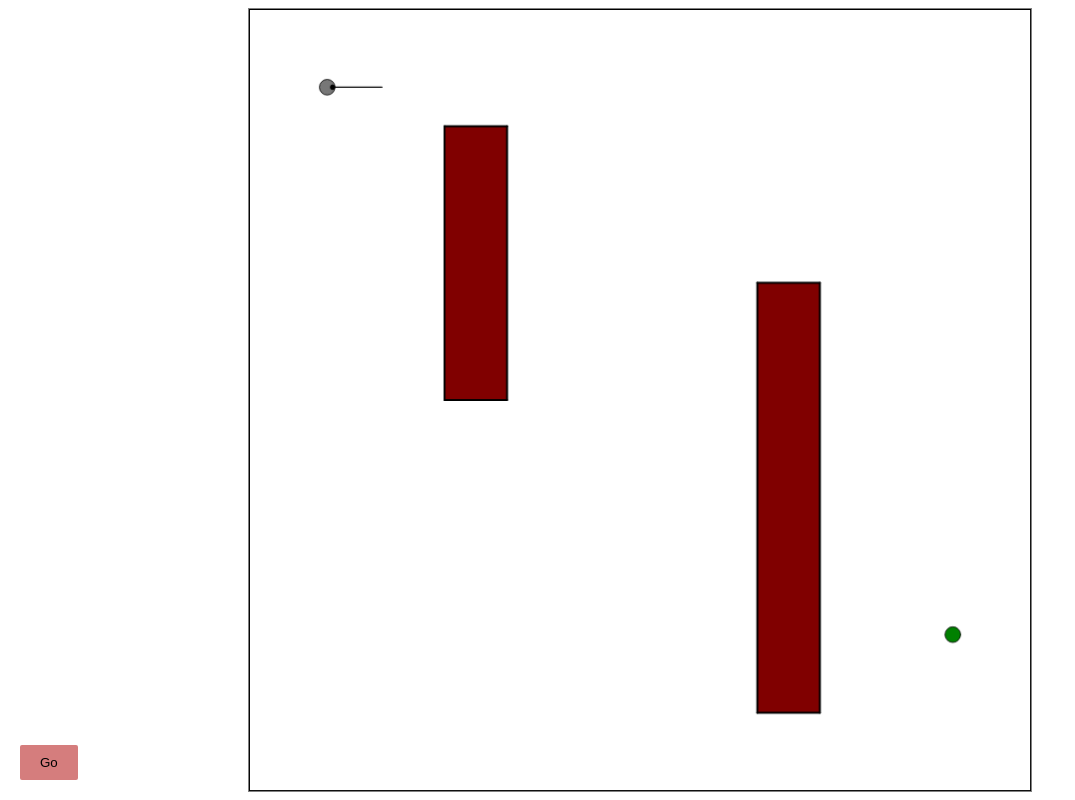
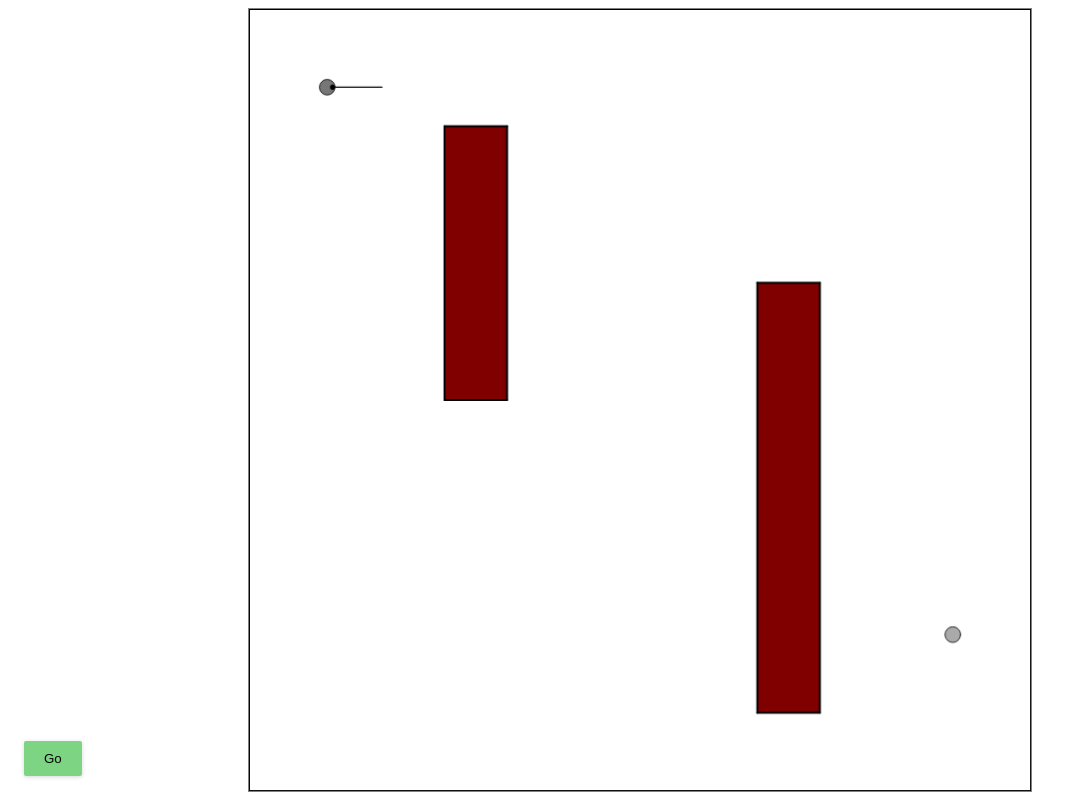
Before and after one commit to nitasn/little-robot, a plain HTML site: page index.html in a window 1280 px wide. Shown: the whole page, without its empty margins (0-1075 px from the left). Drawn offline with Linux system fonts and the light colour scheme.

Commit message:
colors change

```diff
--- a/canvas.js
+++ b/canvas.js
@@ -76,7 +76,7 @@ function drawObstacles() {
 
 function drawTarget() {
   ctx.lineWidth = 0.1;
-  ctx.fillStyle = 'green';
+  ctx.fillStyle = '#aaa';
   ctx.beginPath();
   ctx.arc(...target.position, target.radius, 0, Math.PI * 2);
   ctx.fill();
--- a/style.css
+++ b/style.css
@@ -21,11 +21,12 @@ canvas {
 
 button {
   position: absolute;
-  left: 1.25rem;
-  bottom: 1.25rem;
+  left: 1.5rem;
+  bottom: 1.5rem;
   border: none;
   padding: .75em 1.5em;
-  background-color: rgb(213, 125, 125);
+  background-color: rgb(125, 213, 131);
   border-radius: .125rem;
   cursor: pointer;
+  box-shadow: rgba(0, 0, 0, 0.16) 0px 1px 4px;
 }
```
